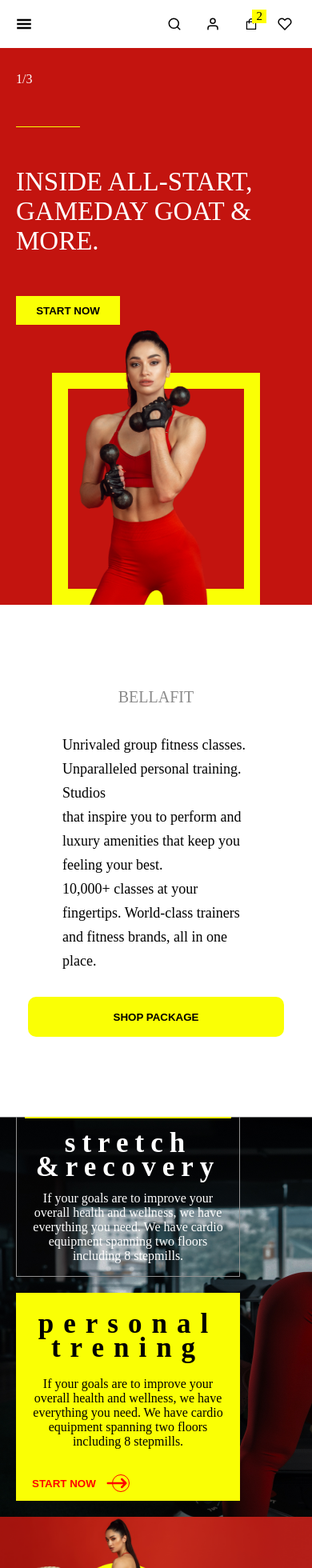
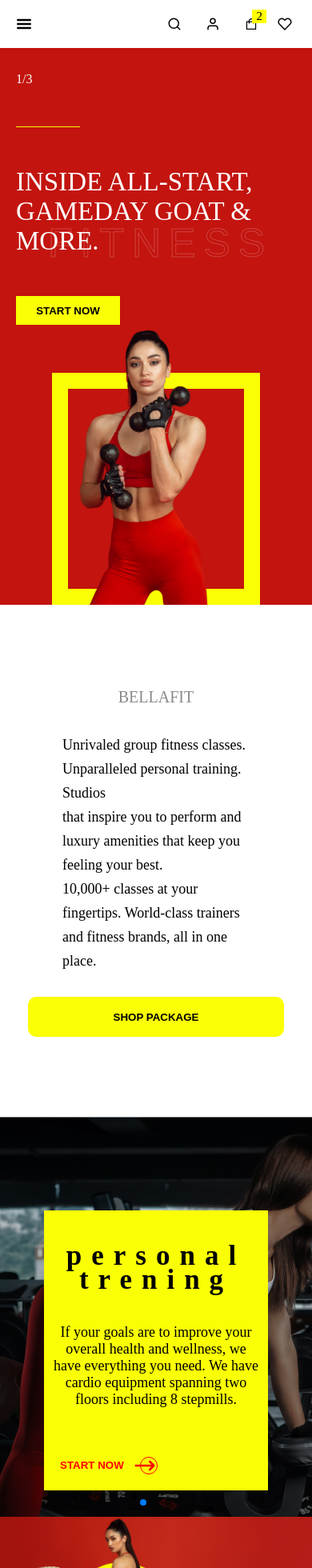
Before and after one commit to Zharyk00/BellaFit, a React (Create React App) app: page /home in a window 390 px wide. Shown: the top 1960 px of the page at 80% size. Built offline with nearby package versions, Linux system fonts and the light colour scheme.

Commit message:
add some style to home page and also make adaptive

```diff
--- a/src/Components/Home.js
+++ b/src/Components/Home.js
@@ -1,23 +1,24 @@
 import '../Styles/Home/Home.css'
 import { HiOutlineArrowNarrowRight } from 'react-icons/hi'
-import React, { useRef, useState } from "react";
-// Import Swiper React components
+import React, { useState } from "react";
 import { Swiper, SwiperSlide } from "swiper/react";
-
-// Import Swiper styles
 import "swiper/css";
 import "swiper/css/pagination";
-
 import "./styles.css";
-
-// import required modules
 import { Pagination } from "swiper";
 
 function Home() {
+    const [value, setValue] = useState(true)
+    function reportWindowSize() {
+        let size = window.innerWidth;
+        setValue(size)
+    }
+    window.addEventListener("resize", reportWindowSize);
+    console.log(value);
     return (
         <div className='main_home_content'>
             <main className='content'>
-                {/* <p className='fitness'>FITNESS</p> */}
+                <p className='fitness'>FITNESS</p>
                 <section className='home_content'>
                     <p style={{ color: 'white' }}>1/3</p>
                     <div style={{ borderBottom: '1px solid #FAFF05', width: '80px' }}></div>
@@ -44,6 +45,7 @@
             </div>
             <div className='back_image'>
                 <div></div>
+                {value > 415 ?
                     <main className='front_content'>
                         <section className='aside_content'>
                             <hr style={{ backgroundColor: '#FAFF05', height: '2px', border: 'none' }} />
@@ -78,7 +80,49 @@
                             </p>
 
                         </section>
+                    </main> :
+                    <main className='front_content'>
+                        <Swiper pagination={true} modules={[Pagination]} className="mySwiper">
+                            <SwiperSlide><section className='center_content'>
+                                <hr style={{ backgroundColor: '#FAFF05', height: '2px', border: 'none' }} />
+                                <h1>personal <br />trening</h1>
+                                <p>
+                                    If your goals are to improve your overall health and wellness,
+                                    we have everything you need. We have
+                                    cardio equipment spanning two floors including 8 stepmills.
+                                </p>
+                                <div className='inner_content'>
+                                    <button style={{ color: 'red', fontWeight: 'bold', border: 'none', background: 'none' }}>START NOW</button>
+                                    <div className='circle'><HiOutlineArrowNarrowRight style={{ fontSize: '30px' }} color="red" /></div>
+                                </div>
+
+                            </section></SwiperSlide>
+                            <SwiperSlide><section className='aside_content'>
+                                <hr style={{ backgroundColor: '#FAFF05', height: '2px', border: 'none' }} />
+                                <h1>stretch <br />&recovery</h1>
+                                <p>
+                                    If your goals are to improve your overall health and wellness,
+                                    we have everything you need. We have cardio equipment
+                                    spanning two floors including 8 stepmills.
+                                </p>
+                            </section></SwiperSlide>
+                            <SwiperSlide><section className='aside_content'>
+                                <hr style={{ backgroundColor: '#FAFF05', height: '2px', border: 'none' }} />
+                                <h1>group <br />treniing</h1>
+                                <p >
+                                    If your goals are to improve your overall health and wellness,
+                                    we have everything you need.
+                                    We have cardio equipment spanning two floors including 8 stepmills.
+                                </p>
+
+                            </section></SwiperSlide>
+                        </Swiper>
+
+
+
                     </main>
+
+                }
             </div>
             <div className='last_block'>
                 <main className='rule_block'>
--- a/src/Styles/Home/Home.css
+++ b/src/Styles/Home/Home.css
@@ -14,6 +14,26 @@
   .main_home_content .content {
     height: auto;
     width: 100%;
+  }
+}
+.main_home_content .content .fitness {
+  font-size: 120px;
+  left: 290px;
+  top: 400px;
+  position: absolute;
+  font-family: "Amatic SC", sans-serif;
+  letter-spacing: 65px;
+  color: #fff;
+  opacity: 0.2;
+  -webkit-text-stroke: 1px white;
+  -webkit-text-fill-color: transparent;
+}
+@media (max-width: 415px) {
+  .main_home_content .content .fitness {
+    font-size: 50px;
+    letter-spacing: 10px;
+    left: 60px;
+    top: 275px;
   }
 }
 .main_home_content .content .home_content {
@@ -147,6 +167,8 @@
 @media (max-width: 415px) {
   .main_home_content .back_image {
     height: 500px;
+    grid-template-rows: 0.2fr 1fr;
+    background-position: center;
   }
 }
 .main_home_content .back_image .front_content {
@@ -172,6 +194,11 @@
   box-sizing: border-box;
   backgroud-color: rgba(255, 99, 71, 0.1);
 }
+@media (max-width: 415px) {
+  .main_home_content .back_image .front_content .aside_content {
+    height: 350px;
+  }
+}
 .main_home_content .back_image .front_content .aside_content h1 {
   font-size: 35px;
   line-height: 30px;
@@ -185,6 +212,11 @@
   width: 280px;
   background-color: #FAFF05;
   box-sizing: border-box;
+}
+@media (max-width: 415px) {
+  .main_home_content .back_image .front_content .center_content {
+    height: 350px;
+  }
 }
 .main_home_content .back_image .front_content .center_content h1 {
   font-size: 35px;
--- a/src/Styles/Home/Home.sass
+++ b/src/Styles/Home/Home.sass
@@ -11,18 +11,22 @@
         @media (max-width: 415px)
             height: auto
             width: 100%
-        // .fitness
-        //     height: 100%
-        //     font-size: 120px
-        //     left: 290px
-        //     top: 400px
-        //     position: absolute
-        //     font-family: 'Amatic SC', sans-serif
-        //     letter-spacing: 65px
-        //     color: #fff
-        //     opacity: 0.2
-        //     -webkit-text-stroke: 1px white
-        //     -webkit-text-fill-color: transparent
+        .fitness
+            font-size: 120px
+            left: 290px
+            top: 400px
+            position: absolute
+            font-family: 'Amatic SC', sans-serif
+            letter-spacing: 65px
+            color: #fff
+            opacity: 0.2
+            -webkit-text-stroke: 1px white
+            -webkit-text-fill-color: transparent
+            @media (max-width: 415px)
+                font-size: 50px
+                letter-spacing: 10px
+                left: 60px
+                top: 275px
 
         .home_content
             display: grid
@@ -123,6 +127,8 @@
         width: 100%
         @media (max-width: 415px)
             height: 500px
+            grid-template-rows: 0.2fr 1fr
+            background-position: center
         .front_content
             display: grid
             row-gap: 20px
@@ -141,6 +147,8 @@
                 border-top: none
                 box-sizing: border-box
                 backgroud-color: rgba(255, 99, 71, 0.1)
+                @media (max-width: 415px)
+                    height: 350px
                 h1
                     font-size: 35px
                     line-height: 30px
@@ -153,6 +161,8 @@
                 width: 280px
                 background-color: #FAFF05
                 box-sizing: border-box
+                @media (max-width: 415px)
+                    height: 350px
                 h1
                     font-size: 35px
                     line-height: 30px
```
Also changed, not shown: 1 other file (tests, documents, lock files or other folders). Lines whose indentation alone changed are shown as unchanged.
